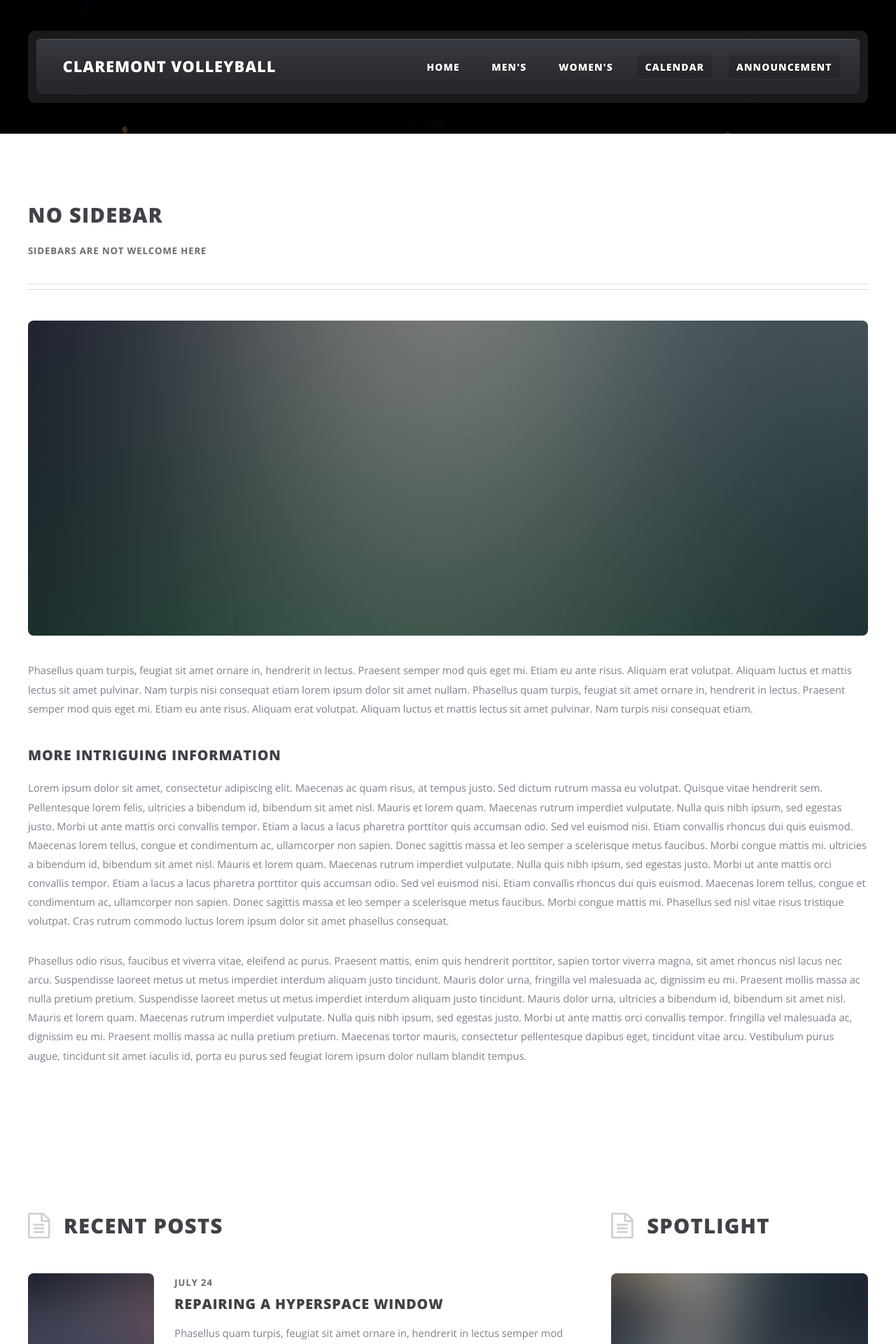
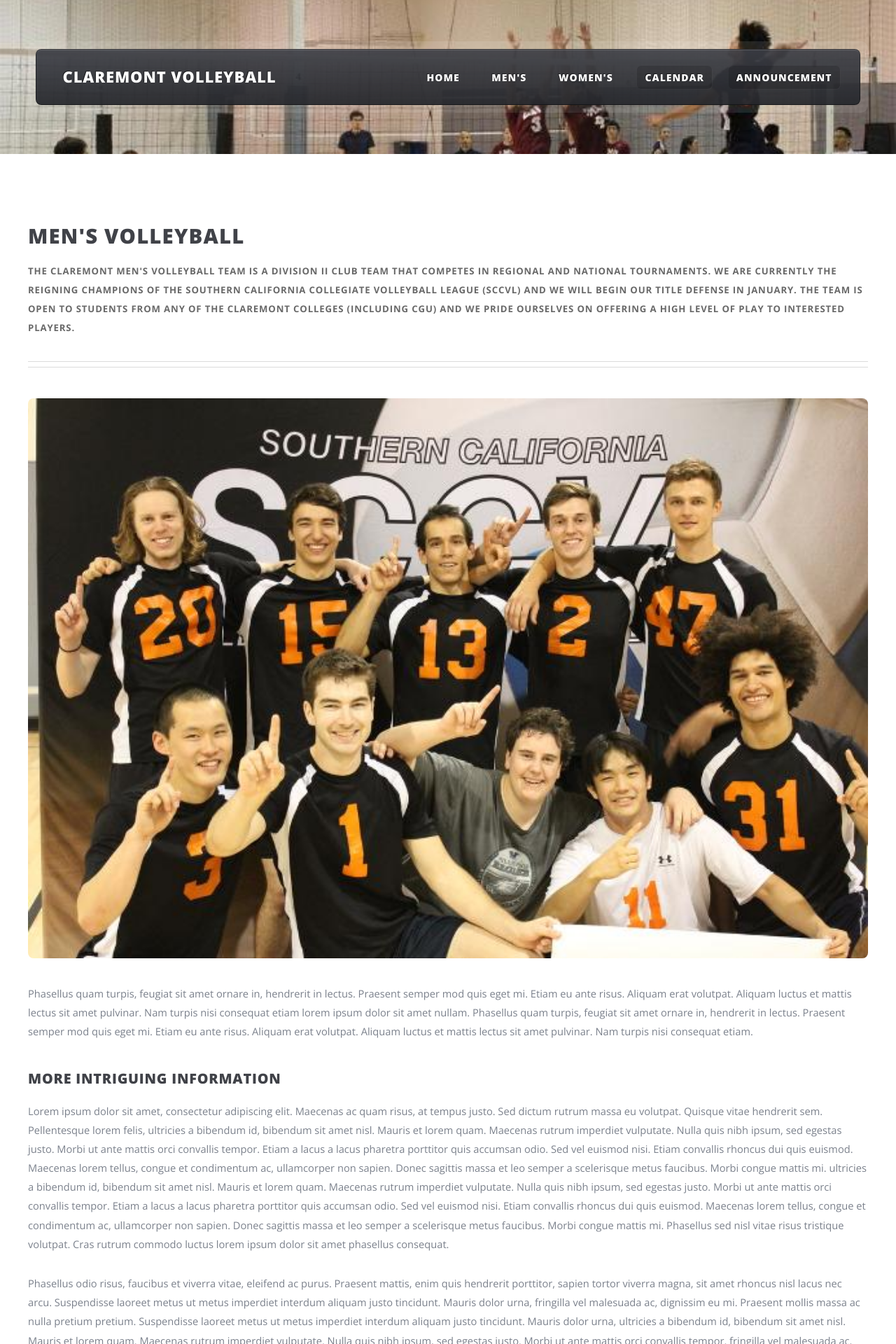
Before and after one commit to claremont-volleyball/claremontvolleyball.com, a Jekyll site: the page built from mens/index.html, in a window 1280 px wide. Shown: the top 1920 px of the page at 70% size. Built offline with Jekyll 4.4.1, drawn with Linux system fonts in a browser that asks for light colours; some of the changed text lies outside the part shown.

Commit message:
changed some photos and css

```diff
--- a/_includes/footer.html
+++ b/_includes/footer.html
@@ -58,11 +58,11 @@
                   <dt>Twitter</dt>
                   <dd><a href="#">@claremont-volleyball</a></dd>
                   <dt>Facebook</dt>
-                  <dd><a href="#">facebook.com/untitled</a></dd>
+                  <dd><a href="#">facebook.com/claremontvolleyball</a></dd>
                   <dt>WWW</dt>
-                  <dd><a href="#">untitled.tld</a></dd>
+                  <dd><a href="#">claremontvolleyball.com</a></dd>
                   <dt>Email</dt>
-                  <dd><a href="#">user@untitled.tld</a></dd>
+                  <dd><a href="#">claremontvolleyball@gmail.com</a></dd>
                 </dl>
               </div>
               <div class="6u 12u(mobile)">
--- a/mens/index.html
+++ b/mens/index.html
@@ -2,7 +2,7 @@
 ---
 <html>
 	<head>
-		<title>5C Claremont Volleyball</title>
+		<title>Men's Volleyball</title>
 		<meta charset="utf-8" />
 		<meta name="viewport" content="width=device-width, initial-scale=1" />
 		<!--[if lte IE 8]><script src="assets/js/ie/html5shiv.js"></script><![endif]-->
@@ -10,6 +10,14 @@
 		<!--[if lte IE 8]><link rel="stylesheet" href="assets/css/ie8.css" /><![endif]-->
 		<!--[if lte IE 9]><link rel="stylesheet" href="assets/css/ie9.css" /><![endif]-->
 	</head>
+	<style>
+	#header-wrapper {
+		background: url("/images/mens/earl-spike.jpg");
+		background-position: 30% 35%;
+		background-size: cover;
+		padding: 4em 0;
+	}
+	</style>
   <body class="no-sidebar">
     <div id="page-wrapper">
 
@@ -34,11 +42,13 @@
 
                     <article>
                       <header class="major">
-                        <h2>No Sidebar</h2>
-                        <p>Sidebars are not welcome here</p>
+                        <h2>Men's Volleyball</h2>
+                        <p>The Claremont Men's Volleyball team is a division II club team that competes in regional and national tournaments. We are currently the reigning champions of the Southern California Collegiate Volleyball League (SCCVL) and we will begin our title defense in January. The team is open to students from any of the Claremont Colleges (including CGU) and we pride ourselves on offering a high level of play to interested players.
+
+</p>
                       </header>
 
-                      <span class="image featured"><img src="/images/pic08.jpg" alt="" /></span>
+                      <span class="image featured"><img src="/images/mens/nationals-team.jpg" alt="" /></span>
 
                       <p>Phasellus quam turpis, feugiat sit amet ornare in, hendrerit in lectus.
                       Praesent semper mod quis eget mi. Etiam eu ante risus. Aliquam erat volutpat.
```
Also changed, not shown: images/mens/earl-spike.jpg (added), images/mens/nationals-team.jpg (added), 1 other file.
